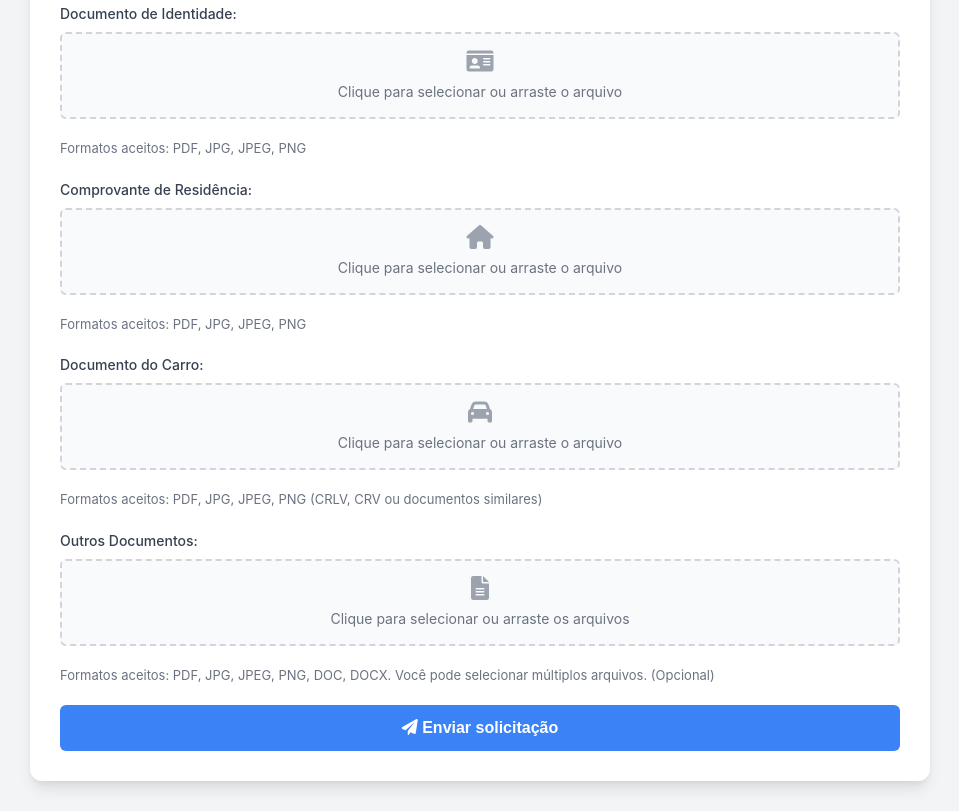
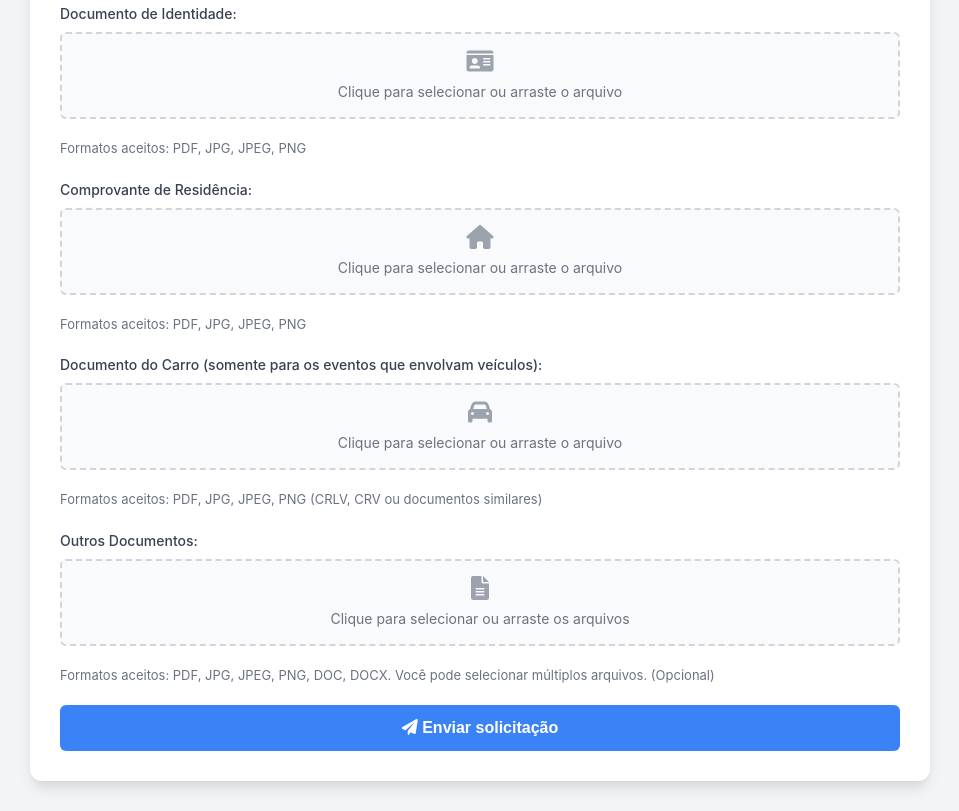
Before and after one commit to thiagopvn/certidao-ocorrencia, a plain HTML site: page public/index.html in a window 1280 px wide. Shown: the part 1176-1987 px from the top of the page, without its empty margins (160-1119 px from the left). Drawn offline with Linux system fonts and the light colour scheme.

Commit message:
Update index.html

```diff
--- a/public/index.html
+++ b/public/index.html
@@ -211,7 +211,7 @@
           </div>
 
           <div class="form-group">
-            <label for="documentoCarro">Documento do Carro:</label>
+            <label for="documentoCarro">Documento do Carro (somente para os eventos que envolvam veículos):</label>
             <div class="custom-file-input">
               <div class="file-upload-area">
                 <i class="fas fa-car"></i>
```
